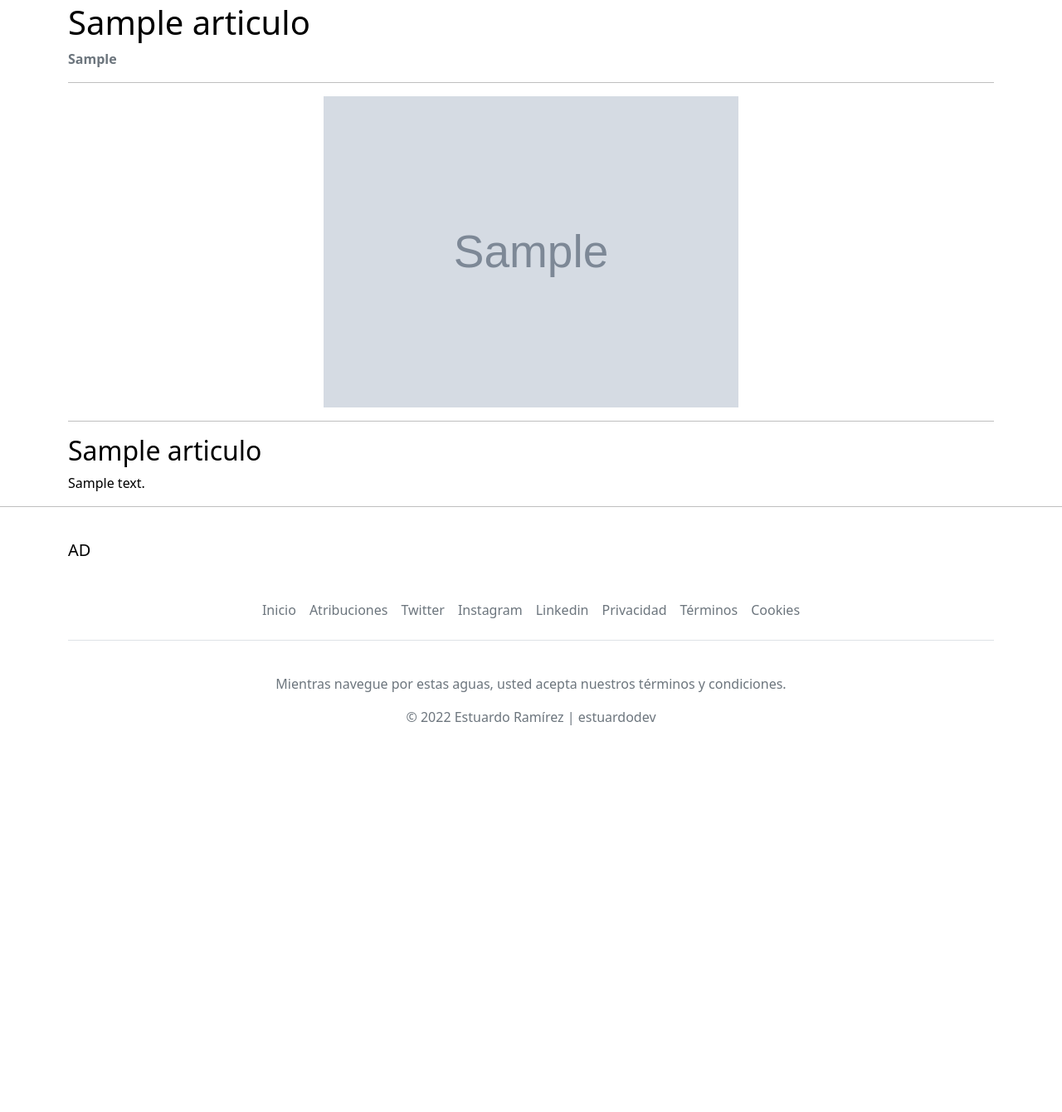
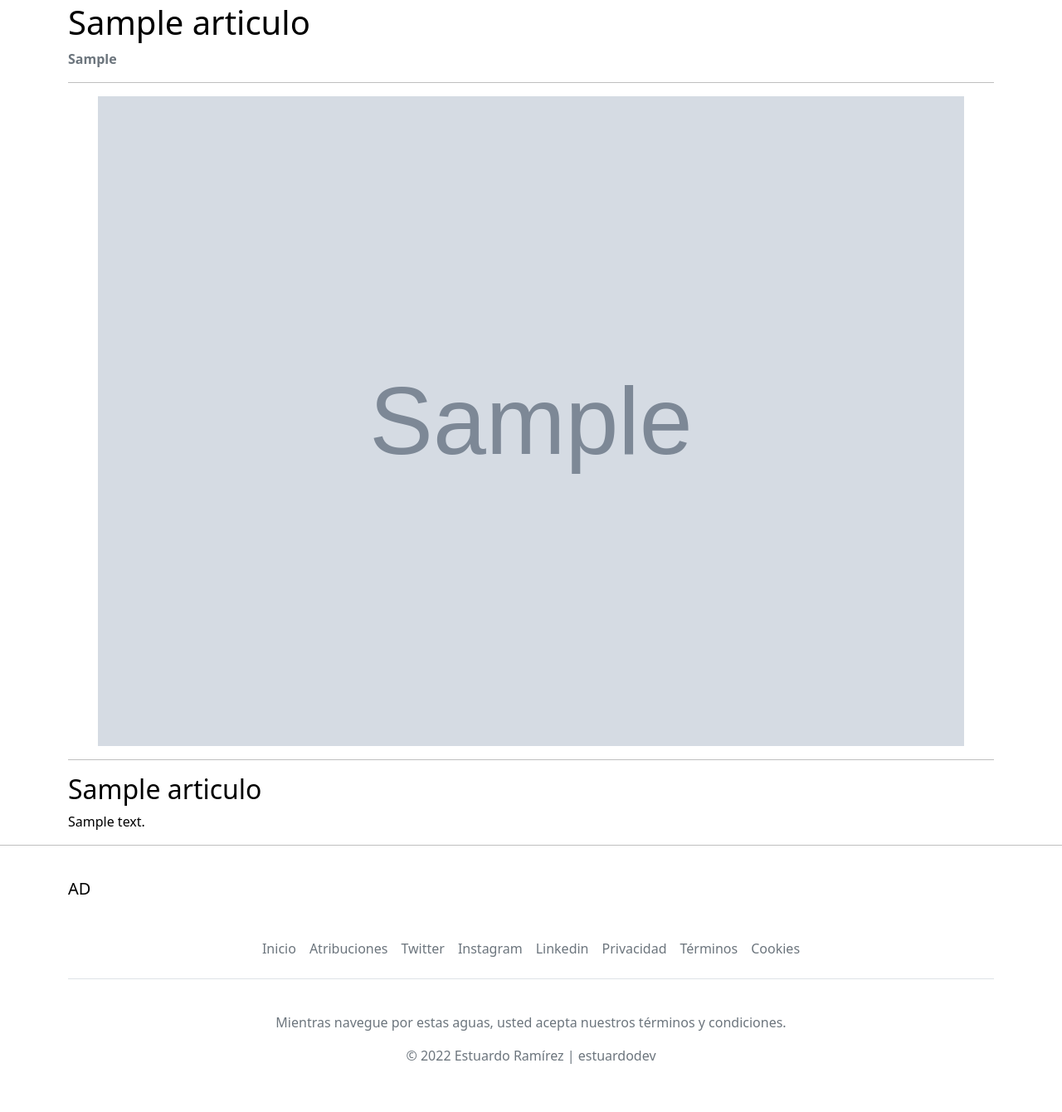
Before and after one commit to estuardodev/ServidorOld, a Django app: template Server/blog/templates/blog/articulo/articulo.html in a window 1280 px wide. Shown: the part 51-1391 px from the top of the page at 83% size. Before the commit the page ends 925 px from the top, so only its background shows below. Run offline with Django 4.2, Linux system fonts and the light colour scheme; the template is opened without the code that fills it: most values are stand-ins (such as "Sample title", 1, 10 or a date in 2020); grey boxes marked "Sample" are stand-in pictures; some libraries are stand-ins or nearby versions.

Commit message:
Se mejoro el tamaño de la imagen

```diff
--- a/Server/blog/templates/blog/articulo/articulo.html
+++ b/Server/blog/templates/blog/articulo/articulo.html
@@ -69,9 +69,12 @@
                     <p class="text-muted"><b>{{articulo.creado_el}}</b></p>
                     <hr>
                     <div class="container">
+                        <div class="container">
+                            <div class="container-fluid">
+                                    <img src="../../media/{{articulo.imagen}}" class="mx-auto d-block fluid w-100 w-50-sm w-70-md w-100-lg" style="width: 500px" alt="{{articulo.alt_imagen}}">
 
-                        <img src="../../media/{{articulo.imagen}}" class="mx-auto d-block fluid w-50-sm w-70-md w-100-lg" style="width: 500px" alt="{{articulo.alt_imagen}}">
-
+                            </div>
+                        </div>
                     </div>
                 </div>
 
```
